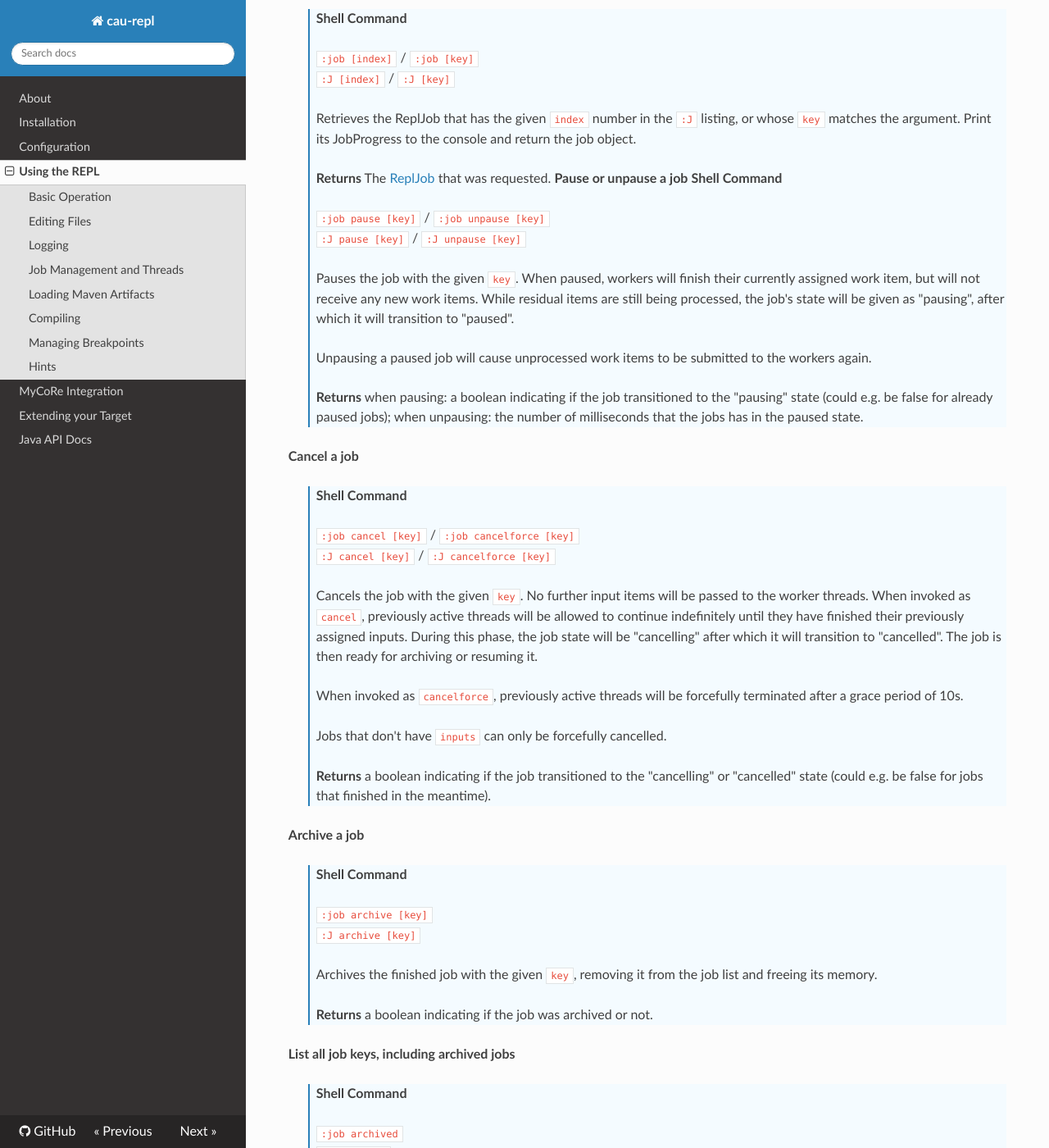
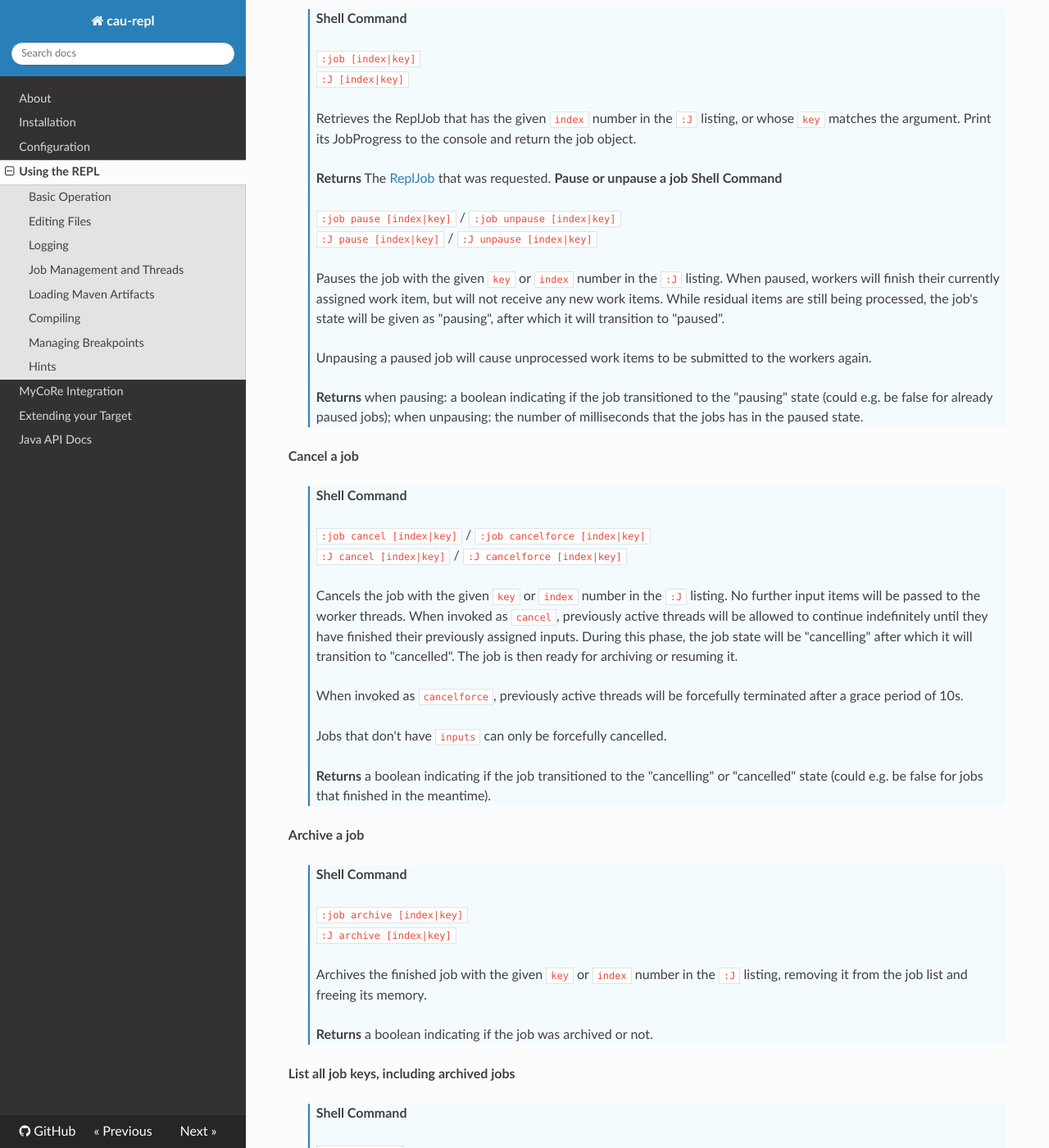
Before and after one commit to os-cau/cau-repl, an MkDocs documentation site: the page built from docs/repl.md, in a window 1280 px wide and 1400 px high, scrolled down 5506 px. Shown: the whole window at 82% size. Built offline with MkDocs 1.6.1, drawn with Linux system fonts in a browser that asks for light colours; nearby versions of some CDN libraries; some of the changed text lies outside the part shown.

Commit message:
allow the use of index numbers instead of keys for all :job subcommands

```diff
--- a/docs/repl.md
+++ b/docs/repl.md
@@ -236,8 +236,8 @@ on, even after restarting the target application.
 **Retrieve a current job and print its progress**
 > **Shell Command**
 >
-> `:job [index]` / `:job [key]`<br/>
-> `:J [index]` / `:J [key]`
+> `:job [index|key]`<br/>
+> `:J [index|key]`
 >
 > Retrieves the ReplJob that has the given `index` number in the `:J` listing, or whose `key` matches the argument.
 > Print its JobProgress to the console and return the job object.
@@ -246,10 +246,10 @@ on, even after restarting the target application.
 **Pause or unpause a job**
 > **Shell Command**
 >
-> `:job pause [key]` / `:job unpause [key]`<br/>
-> `:J pause [key]` / `:J unpause [key]`<br/>
+> `:job pause [index|key]` / `:job unpause [index|key]`<br/>
+> `:J pause [index|key]` / `:J unpause [index|key]`<br/>
 >
-> Pauses the job with the given `key`. When paused, workers will finish their currently assigned work item, but will not
+> Pauses the job with the given `key` or `index` number in the `:J` listing. When paused, workers will finish their currently assigned work item, but will not
 > receive any new work items. While residual items are still being processed, the job's state will be given as
 > "pausing", after which it will transition to "paused".
 >
@@ -262,10 +262,10 @@ on, even after restarting the target application.
 <a name="job-cancel"></a>**Cancel a job**
 > **Shell Command**
 >
-> `:job cancel [key]` / `:job cancelforce [key]`<br/>
-> `:J cancel [key]` / `:J cancelforce [key]`<br/>
+> `:job cancel [index|key]` / `:job cancelforce [index|key]`<br/>
+> `:J cancel [index|key]` / `:J cancelforce [index|key]`<br/>
 >
-> Cancels the job with the given `key`. No further input items will be passed to the worker threads. When invoked as
+> Cancels the job with the given `key` or `index` number in the `:J` listing. No further input items will be passed to the worker threads. When invoked as
 > `cancel`, previously active threads will be allowed to continue indefinitely until they have finished their previously
 > assigned inputs. During this phase, the job state will be "cancelling" after which it will transition to "cancelled".
 > The job is then ready for archiving or resuming it.
@@ -280,10 +280,10 @@ on, even after restarting the target application.
 **Archive a job**
 > **Shell Command**
 >
-> `:job archive [key]`<br/>
-> `:J archive [key]`
+> `:job archive [index|key]`<br/>
+> `:J archive [index|key]`
 >
-> Archives the finished job with the given `key`, removing it from the job list and freeing its memory.
+> Archives the finished job with the given `key` or `index` number in the `:J` listing, removing it from the job list and freeing its memory.
 >
 > **Returns** a boolean indicating if the job was archived or not.
 
@@ -333,8 +333,8 @@ on, even after restarting the target application.
 **Kill a Thread**
 > **Shell Command**
 >
-> `:ps kill [threadid...]` / `:ps killforce [threadid...]`<br/>
-> `:P kill [threadid...]` / `:P killforce [threadid...]`
+> `:ps kill [...threadid]` / `:ps killforce [...threadid]`<br/>
+> `:P kill [...threadid]` / `:P killforce [...threadid]`
 >
 > Tries to terminate the threads with the given ids by invoking `Thread.interrupt()` on them. This does not guarantee
 > termination in all cases, but can be helpful if you launched a misbehaving command in a different SSH session.
```
Also changed, not shown: 1 other file.
